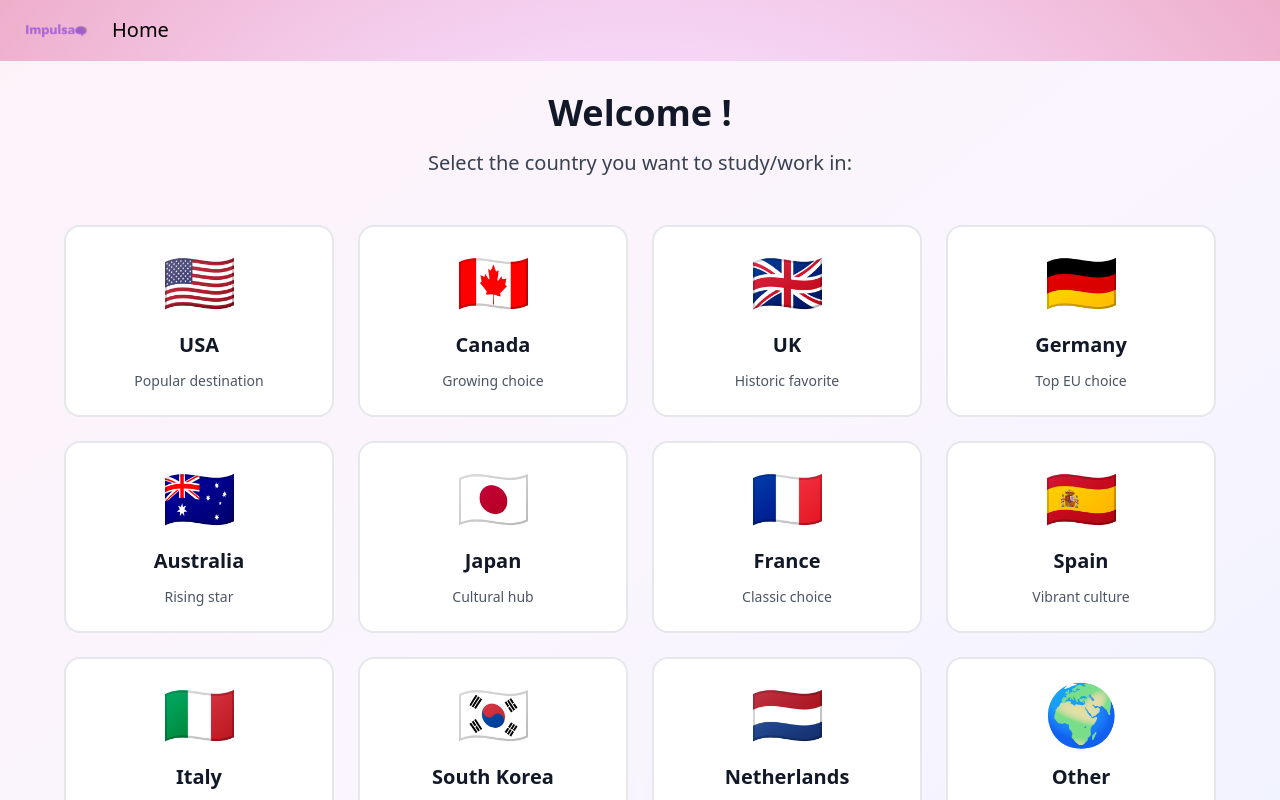
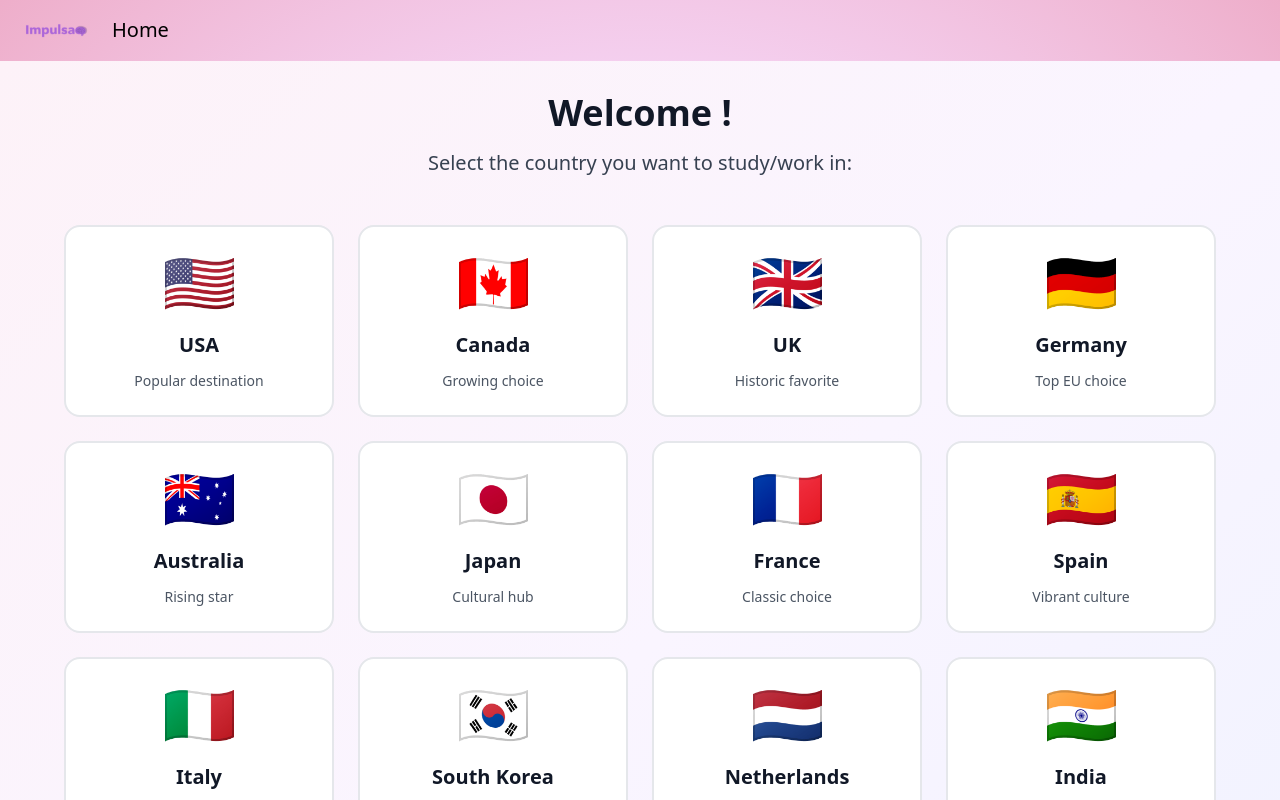
Before and after one commit to picfire/HackASU, a Next.js app: page /country-selection in a window 1280 px wide. Shown: the top 800 px of the page. Built offline with nearby package versions, Linux system fonts and the light colour scheme; no server answers.

Commit message:
Choosing countries

```diff
--- a/src/app/(with-layout)/country-selection/page.tsx
+++ b/src/app/(with-layout)/country-selection/page.tsx
@@ -17,6 +17,7 @@ const countries = [
   { name: "Italy", flag: "🇮🇹", info: "Art & history" },
   { name: "South Korea", flag: "🇰🇷", info: "Tech leader" },
   { name: "Netherlands", flag: "🇳🇱", info: "Progressive" },
+  { name: "India", flag: "🇮🇳", info: "Best country" },
   { name: "Other", flag: "🌍", info: "Other destination" },
 ];
 
```
